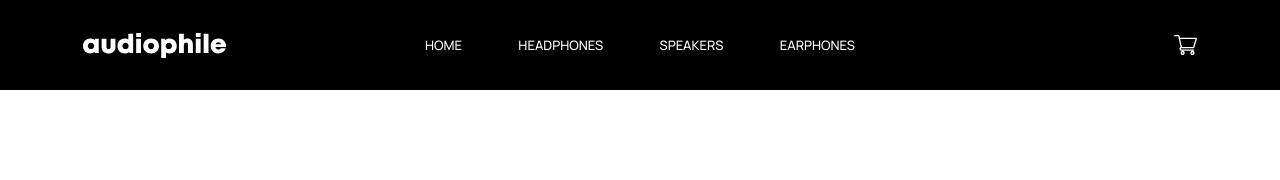
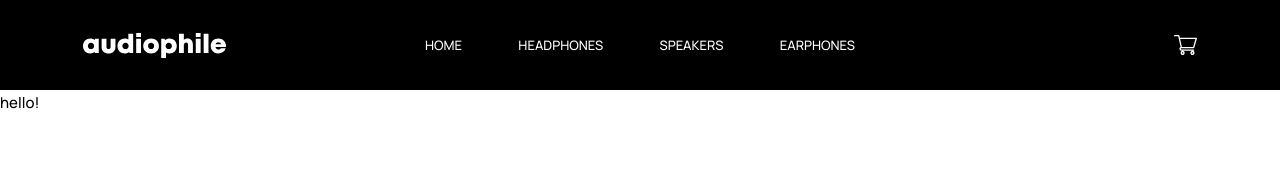
Before and after one commit to cjoak1028/audiophile-ecommerce-website, a React (Create React App) app: page / in a window 1280 px wide. Shown: the top 180 px of the page. Built offline with nearby package versions, Linux system fonts and the light colour scheme.

Commit message:
added home component

```diff
--- a/src/App.js
+++ b/src/App.js
@@ -1,20 +1,13 @@
 import React from 'react';
 import Navbar from './components/Navbar';
+import Home from './pages/Home';
 
 
 const App = () => {
   return (
     <React.Fragment>
       <Navbar />
-      {/* <h1>HEADING-1</h1>
-      <h2>HEADING-2</h2>
-      <h3>HEADING-3</h3>
-      <h4>HEADING-4</h4>
-      <h5>HEADING-5</h5>
-      <h6>HEADING-6</h6>
-      <p className="overline">OVERLINE</p>
-      <p className="sub-title">SUB-TITLE</p>
-      <p>Lorem ipsum dolor sit amet, consectetur adipiscing elit, sed do eiusmod tempor incididunt ut labore et dolore magna aliqua. Ut enim ad minim veniam, quis nostrud exercitation ullamco laboris nisi ut aliquip ex ea commodo consequat. Duis aute irure dolor in reprehenderit in voluptate velit esse cillum dolore eu fugiat nulla pariatur. Excepteur sint occaecat cupidatat non proident, sunt in culpa qui officia deserunt mollit anim id est laborum.</p> */}
+      <Home />
     </React.Fragment>
   )
 }
--- /dev/null
+++ b/src/pages/Home.js
@@ -0,0 +1,11 @@
+import React from 'react';
+
+const Home = () => {
+    return (
+        <div>
+            hello!
+        </div>
+    )
+}
+
+export default Home;
```
Also changed, not shown: src/pages/Home.module.scss (added).
